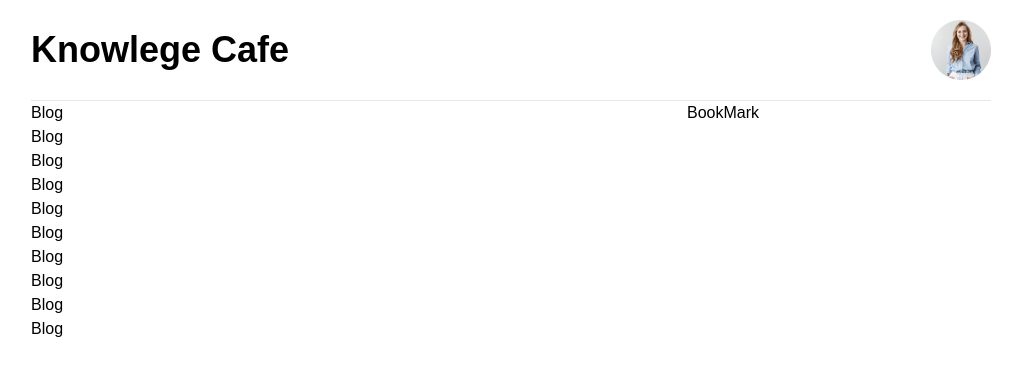
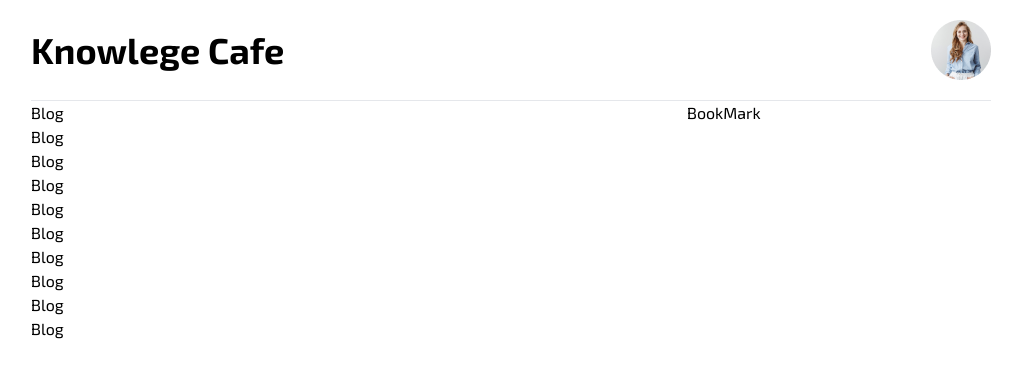
Before and after one commit to rjspyk5/Knowledge-cafe-blog-with-react, a React (Vite) app: page / in a window 1280 px wide. Shown: the top 378 px of the page, without its empty margins (129-1151 px from the left). Built offline with nearby package versions, Linux system fonts and the light colour scheme.

Commit message:
font import related warning solved

```diff
--- a/src/index.css
+++ b/src/index.css
@@ -1,7 +1,7 @@
+@import url('https://fonts.googleapis.com/css2?family=Exo+2:wght@100..900&display=swap');
 @tailwind base;
 @tailwind components;
 @tailwind utilities;
-@import url('https://fonts.googleapis.com/css2?family=Exo+2:wght@100..900&display=swap');
 body{
     font-family: "Exo 2", sans-serif;
 }
```
